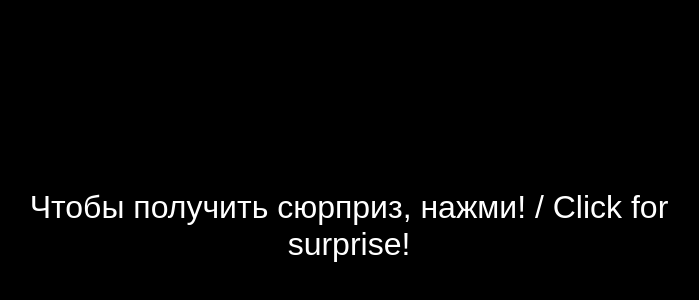
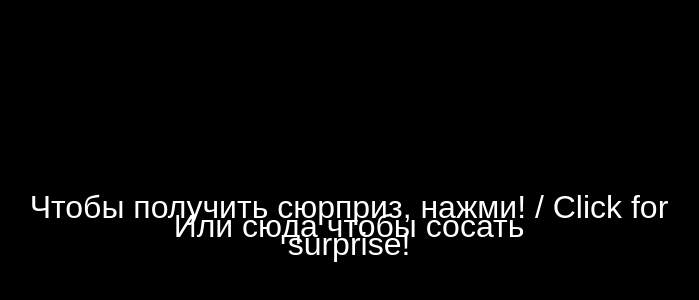
Before and after one commit to I114rk/surprise, a plain HTML site: page index.html in a window 1280 px wide. Shown: the part 174-474 px from the top of the page, without its empty margins (291-990 px from the left). Drawn offline with Linux system fonts and the light colour scheme.

Commit message:
Update index.html

```diff
--- a/index.html
+++ b/index.html
@@ -45,6 +45,7 @@
   <button id="overlay" onclick="playSound()"></button>
 
   <div id="message">Чтобы получить сюрприз, нажми! / Click for surprise!</div>
+  <div id="message">Или сюда чтобы сосать</div>
 
   <script>
     function playSound() {
```
